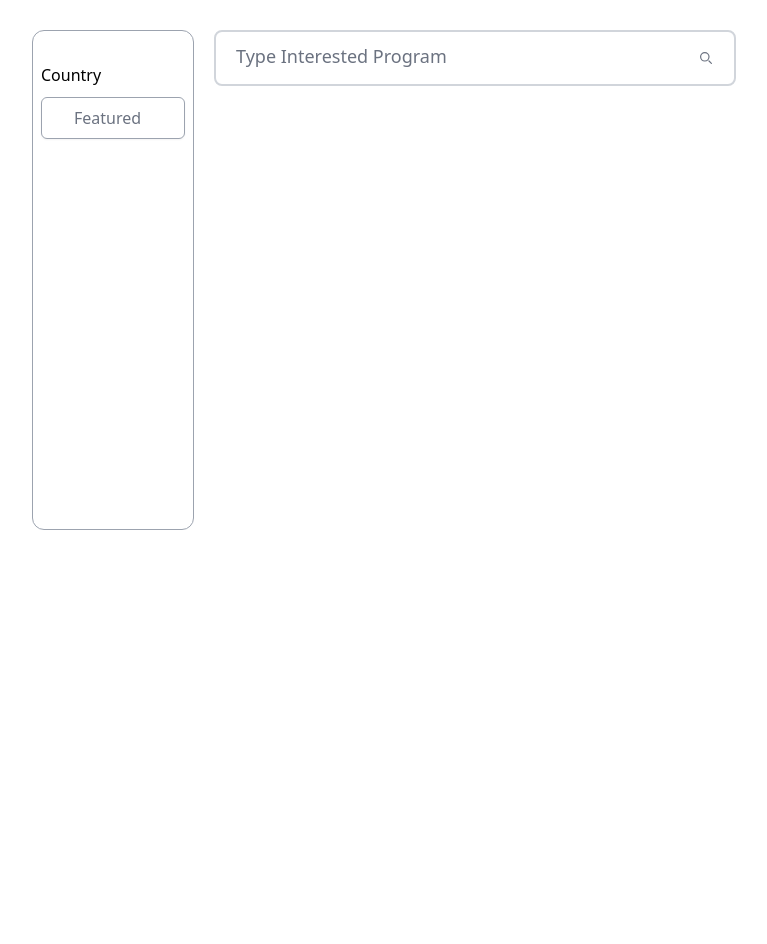
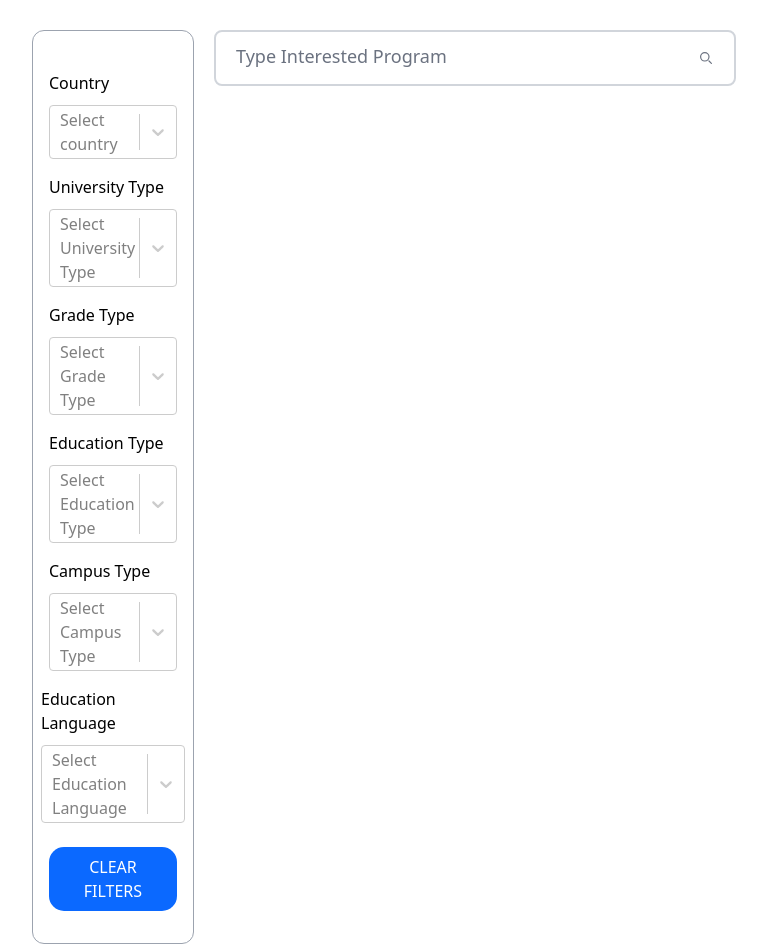
Before and after one commit to D-Lite/fe-assess, a Next.js app: page /search in a window 1280 px wide. Shown: the part 500-1444 px from the top of the page, without its empty margins (256-1023 px from the left). Before the commit the page ends 1030 px from the top, so only its background shows below. Built offline with nearby package versions, Linux system fonts and the light colour scheme.

Commit message:
chore: add sidebar demo WIP

```diff
--- a/package.json
+++ b/package.json
@@ -12,7 +12,8 @@
     "next": "14.0.1",
     "react": "^18",
     "react-dom": "^18",
-    "react-icons": "4.11.0"
+    "react-icons": "4.11.0",
+    "react-select": "5.7.7"
   },
   "devDependencies": {
     "@types/node": "^20",
--- a/src/app/(pages)/search/page.tsx
+++ b/src/app/(pages)/search/page.tsx
@@ -67,6 +67,7 @@ const SearchPage = () => {
                 </svg>
               </button>
             </div>
+
           </div>
         </div>
       </div>
--- a/src/components/SearchFilter.tsx
+++ b/src/components/SearchFilter.tsx
@@ -1,20 +1,93 @@
+'use client'
+
 import React from 'react';
+import Select, { StylesConfig } from 'react-select';
 
 interface Props {
     name: string;
 }
+interface ColourOption {
+    readonly value: string;
+    readonly label: string;
+    readonly color: string;
+    readonly isFixed?: boolean;
+    readonly isDisabled?: boolean;
+}
+
+const colourOptions: readonly ColourOption[] = [
+    { value: 'ocean', label: 'Ocean', color: '#00B8D9', isFixed: true },
+    { value: 'blue', label: 'Blue', color: '#0052CC', isDisabled: true },
+    { value: 'purple', label: 'Purple', color: '#5243AA' },
+    { value: 'red', label: 'Red', color: '#FF5630', isFixed: true },
+    { value: 'orange', label: 'Orange', color: '#FF8B00' },
+    { value: 'yellow', label: 'Yellow', color: '#FFC400' },
+    { value: 'green', label: 'Green', color: '#36B37E' },
+    { value: 'forest', label: 'Forest', color: '#00875A' },
+    { value: 'slate', label: 'Slate', color: '#253858' },
+    { value: 'silver', label: 'Silver', color: '#666666' },
+];
+
 
 const SearchFilter = () => {
     return (
-        <div className='w-full'>
-            <div className="flex flex-col my-8 gap-[10px] px-2">
+        <div className='w-full py-8 flex flex-col items-center'>
+            <div className="flex w-full flex-col my-2 gap-[10px] px-4">
                 <p>Country</p>
-                <select className="row text-[1rem] px-8 py-2 cursor-pointer text-gray-500 bg-white border border-gray-400 rounded-md shadow-sm outline-none appearance-none focus:border-black">
-                    <option value="-can_apply,rank">Featured</option>
-                    <option value="-can_apply,discounted_price">Low to High</option>
-                    <option value="-can_apply,-discounted_price">High to Low</option>
-                </select>
+
+                <Select
+                    placeholder='Select country'
+                    options={colourOptions}
+                />
             </div>
+
+            <div className="flex flex-col my-2 gap-[10px] px-4 w-full">
+                <p>University Type</p>
+
+                <Select
+                    placeholder='Select University Type'
+                    options={colourOptions}
+                />
+            </div>
+
+            <div className="flex flex-col my-2 gap-[10px] px-4 w-full">
+                <p>Grade Type</p>
+
+                <Select
+                    placeholder='Select Grade Type'
+                    options={colourOptions}
+                />
+            </div>
+
+            <div className="flex flex-col my-2 gap-[10px] px-4 w-full">
+                <p>Education Type</p>
+
+                <Select
+                    placeholder='Select Education Type'
+                    options={colourOptions}
+                />
+            </div>
+
+            <div className="flex flex-col my-2 gap-[10px] px-4 w-full">
+                <p>Campus Type</p>
+
+                <Select
+                    placeholder='Select Campus Type'
+                    options={colourOptions}
+                />
+            </div>
+
+            <div className="flex flex-col my-2 gap-[10px] px-2">
+                <p>Education Language</p>
+
+                <Select
+                    placeholder='Select Education Language'
+                    options={colourOptions}
+                />
+            </div>
+
+            <button className='bg-[#0B69FF]  w-[80%] text-white rounded-[15px] py-2 px-8 mt-4'>
+                CLEAR FILTERS
+            </button>
         </div>
     );
 };
```
Also changed, not shown: 1 other file (tests, documents, lock files or other folders).
